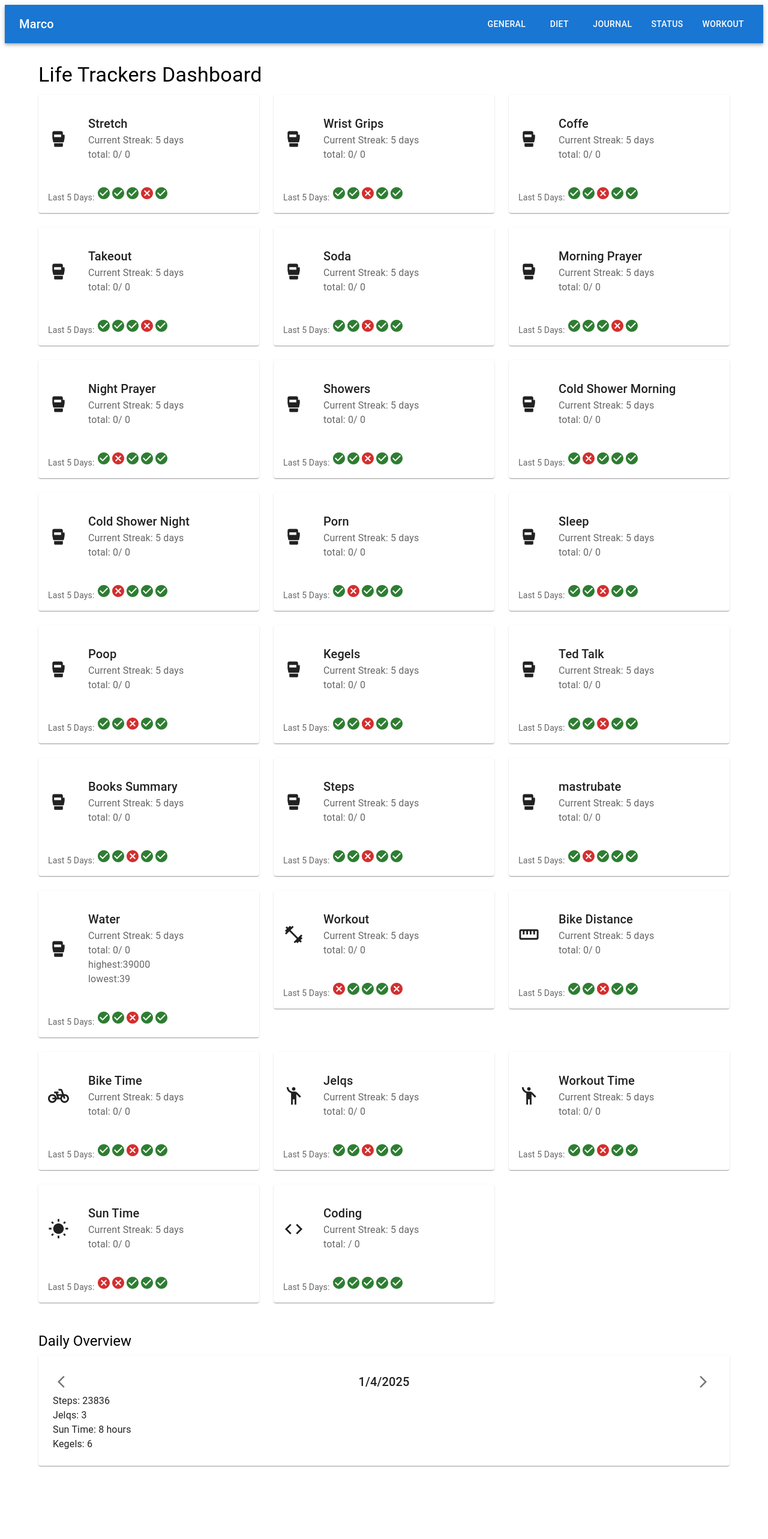
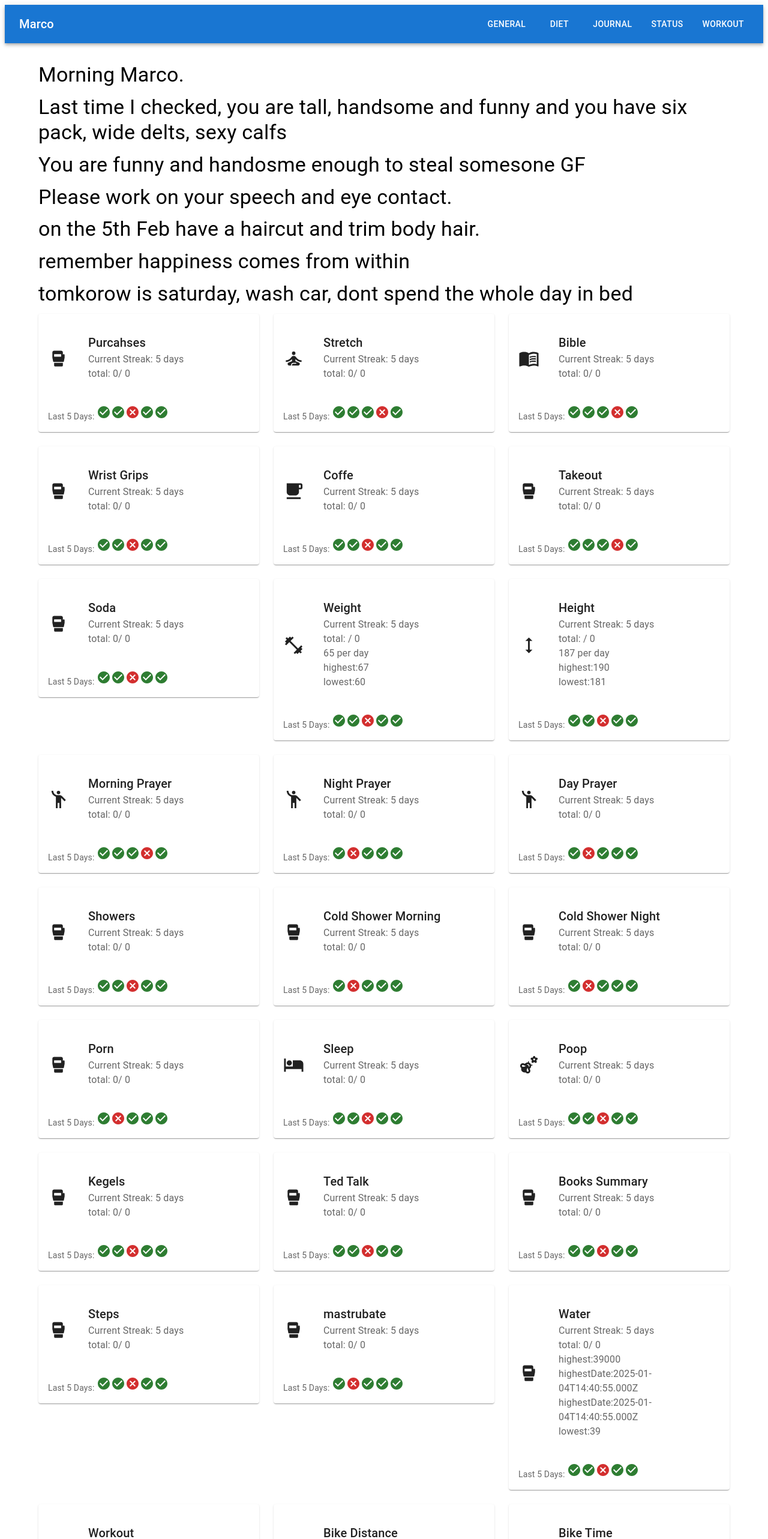
Before and after one commit to codebymarco/life-track-app, a React (Vite) app: page / in a window 1280 px wide. Shown: the top 2565 px of the page at 60% size. Before the commit the page ends 2475 px from the top, so only its background shows below. Built offline with nearby package versions, Linux system fonts and the light colour scheme.

Commit message:
added more icons

```diff
--- a/src/pages/Home.tsx
+++ b/src/pages/Home.tsx
@@ -19,6 +19,16 @@ import CheckCircleIcon from "@mui/icons-material/CheckCircle";
 import CancelIcon from "@mui/icons-material/Cancel";
 import PedalBikeIcon from "@mui/icons-material/PedalBike";
 import StraightenIcon from "@mui/icons-material/Straighten";
+
+import PrayIcon from "@mui/icons-material/EmojiPeople";
+import BibleIcon from "@mui/icons-material/MenuBook";
+import StretchIcon from "@mui/icons-material/SelfImprovement";
+import CoffeeIcon from "@mui/icons-material/LocalCafe";
+import WeightIcon from "@mui/icons-material/FitnessCenter";
+import HeightIcon from "@mui/icons-material/Height";
+import SleepIcon from "@mui/icons-material/Hotel";
+import PoopIcon from "@mui/icons-material/EmojiNature";
+import TravelTimeIcon from "@mui/icons-material/Flight";
 
 const Home: React.FC = () => {
   const [data, setData] = useState<FormData[]>([]);
@@ -181,6 +191,8 @@ const Home: React.FC = () => {
     currentStreak: number;
     average?: number;
     highest?: number;
+    highestDate?: string;
+    lowestDate?: string;
     lowest?: number;
     total?: number;
     history: boolean[]; // Last 5 days history (true for yes, false for no)
@@ -188,15 +200,20 @@ const Home: React.FC = () => {
 
   interface TrackerData {
     prayMorning: Activity;
+    prayDay: Activity;
     stretch: Activity;
+    bible: Activity;
     porn: Activity;
     workoutTime: Activity;
+    travelTime: Activity;
     bikeTime: Activity;
     bikeDistance: Activity;
     masturbate: Activity;
     prayNight: Activity;
     workout: Activity;
     jelqs: Activity;
+    weight: Activity;
+    height: Activity;
     wrist_grips: Activity;
     sunTime: Activity;
     sleep: Activity;
@@ -214,11 +231,18 @@ const Home: React.FC = () => {
     coding: Activity;
     waterIntake: number;
     steps: Activity;
+    purchases: Activity;
   }
 
   const trackerData: TrackerData = {
     stretch: {
       name: "Stretch",
+      currentStreak: 5,
+      history: [true, true, true, false, true],
+      total: pmTotal,
+    },
+    bible: {
+      name: "Bible",
       currentStreak: 5,
       history: [true, true, true, false, true],
       total: pmTotal,
@@ -265,12 +289,36 @@ const Home: React.FC = () => {
       history: [true, false, true, true, true],
       total: pnTotal,
     },
+    prayDay: {
+      name: "Day Prayer",
+      currentStreak: 5,
+      history: [true, false, true, true, true],
+      total: pnTotal,
+    },
     workout: {
       name: "Workout",
       currentStreak: 5,
       history: [false, true, true, true, false],
       total: workoutTotal,
     },
+
+    height: {
+      name: "Height",
+      currentStreak: 5,
+      history: [true, true, false, true, true],
+      average: 187,
+      highest: 190,
+      lowest: 181,
+    },
+    weight: {
+      name: "Weight",
+      currentStreak: 5,
+      history: [true, true, false, true, true],
+      average: 65,
+      highest: 67,
+      lowest: 60,
+    },
+
     water: {
       name: "Water",
       currentStreak: 5,
@@ -279,6 +327,8 @@ const Home: React.FC = () => {
       average: waterAverage,
       highest: 39000,
       lowest: 39,
+      highestDate: new Date().toISOString(), // Sets the current date and time in ISO 8601 format,
+      lowestDate: new Date().toISOString(), // Sets the current date and time in ISO 8601 format,
     },
     showers: {
       name: "Showers",
@@ -289,6 +339,13 @@ const Home: React.FC = () => {
     },
     wrist_grips: {
       name: "Wrist Grips",
+      currentStreak: 5,
+      history: [true, true, false, true, true],
+      total: jelqsTotal,
+      average: jelqsAverage,
+    },
+    purchases: {
+      name: "Purcahses",
       currentStreak: 5,
       history: [true, true, false, true, true],
       total: jelqsTotal,
@@ -388,6 +445,13 @@ const Home: React.FC = () => {
       total: workoutTimeTotal,
       average: workoutTimeAverage,
     },
+    travelTime: {
+      name: "Travel Time",
+      currentStreak: 5,
+      history: [true, true, false, true, true],
+      total: workoutTimeTotal,
+      average: workoutTimeAverage,
+    },
     bikeDistance: {
       name: "Bike Distance",
       currentStreak: 5,
@@ -400,8 +464,16 @@ const Home: React.FC = () => {
 
   const trackers = [
     {
+      activity: trackerData.purchases,
+      icon: <SportsMmaIcon fontSize="large" />,
+    },
+    {
       activity: trackerData.stretch,
-      icon: <SportsMmaIcon fontSize="large" />,
+      icon: <StretchIcon fontSize="large" />,
+    },
+    {
+      activity: trackerData.bible,
+      icon: <BibleIcon fontSize="large" />,
     },
     {
       activity: trackerData.wrist_grips,
@@ -409,7 +481,7 @@ const Home: React.FC = () => {
     },
     {
       activity: trackerData.coffee,
-      icon: <SportsMmaIcon fontSize="large" />,
+      icon: <CoffeeIcon fontSize="large" />,
     },
     {
       activity: trackerData.takeout,
@@ -420,12 +492,24 @@ const Home: React.FC = () => {
       icon: <SportsMmaIcon fontSize="large" />,
     },
     {
+      activity: trackerData.weight,
+      icon: <WeightIcon fontSize="large" />,
+    },
+    {
+      activity: trackerData.height,
+      icon: <HeightIcon fontSize="large" />,
+    },
+    {
       activity: trackerData.prayMorning,
-      icon: <SportsMmaIcon fontSize="large" />,
+      icon: <PrayIcon fontSize="large" />,
     },
     {
       activity: trackerData.prayNight,
-      icon: <SportsMmaIcon fontSize="large" />,
+      icon: <PrayIcon fontSize="large" />,
+    },
+    {
+      activity: trackerData.prayDay,
+      icon: <PrayIcon fontSize="large" />,
     },
     {
       activity: trackerData.showers,
@@ -439,18 +523,17 @@ const Home: React.FC = () => {
       activity: trackerData.csn,
       icon: <SportsMmaIcon fontSize="large" />,
     },
-
     {
       activity: trackerData.porn,
       icon: <SportsMmaIcon fontSize="large" />,
     },
     {
       activity: trackerData.sleep,
-      icon: <SportsMmaIcon fontSize="large" />,
+      icon: <SleepIcon fontSize="large" />,
     },
     {
       activity: trackerData.poop,
-      icon: <SportsMmaIcon fontSize="large" />,
+      icon: <PoopIcon fontSize="large" />,
     },
     {
       activity: trackerData.kegels,
@@ -489,6 +572,10 @@ const Home: React.FC = () => {
       icon: <PedalBikeIcon fontSize="large" />,
     },
     { activity: trackerData.jelqs, icon: <EmojiPeopleIcon fontSize="large" /> },
+    {
+      activity: trackerData.travelTime,
+      icon: <TravelTimeIcon fontSize="large" />,
+    },
     {
       activity: trackerData.workoutTime,
       icon: <EmojiPeopleIcon fontSize="large" />,
@@ -575,7 +662,26 @@ const Home: React.FC = () => {
   return (
     <Container maxWidth="lg" sx={{ mt: 4, mb: 4 }}>
       <Typography variant="h4" gutterBottom>
-        Life Trackers Dashboard
+        Morning Marco.
+      </Typography>
+      <Typography variant="h4" gutterBottom>
+        Last time I checked, you are tall, handsome and funny and you have six
+        pack, wide delts, sexy calfs
+      </Typography>
+      <Typography variant="h4" gutterBottom>
+        You are funny and handosme enough to steal somesone GF
+      </Typography>
+      <Typography variant="h4" gutterBottom>
+        Please work on your speech and eye contact.
+      </Typography>
+      <Typography variant="h4" gutterBottom>
+        on the 5th Feb have a haircut and trim body hair.
+      </Typography>
+      <Typography variant="h4" gutterBottom>
+        remember happiness comes from within
+      </Typography>
+      <Typography variant="h4" gutterBottom>
+        tomkorow is saturday, wash car, dont spend the whole day in bed
       </Typography>
 
       {/* Activity Streaks */}
@@ -604,6 +710,20 @@ const Home: React.FC = () => {
                     <Typography color="text.secondary">
                       highest:
                       {tracker.activity.highest}
+                    </Typography>
+                  ) : null}
+
+                  {tracker.activity.highestDate ? (
+                    <Typography color="text.secondary">
+                      highestDate:
+                      {tracker.activity.highestDate}
+                    </Typography>
+                  ) : null}
+
+                  {tracker.activity.lowestDate ? (
+                    <Typography color="text.secondary">
+                      highestDate:
+                      {tracker.activity.lowestDate}
                     </Typography>
                   ) : null}
 
```
